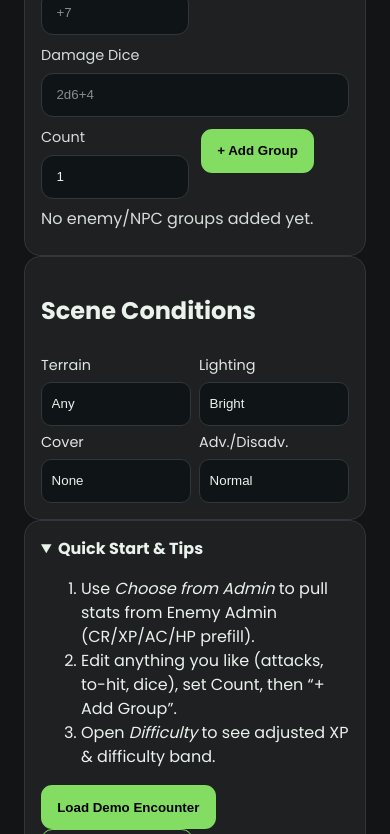
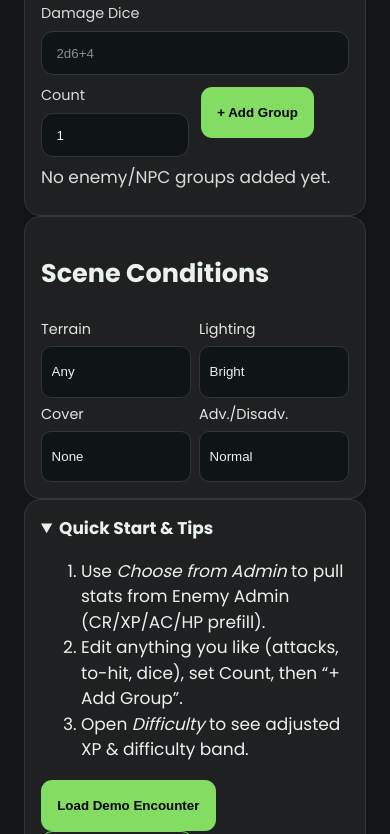
Before and after one commit to MperorPenguin/DM_Tool, a website: page encounters/encounters/index.html in a window 390 px wide. Shown: the part 1166-2000 px from the top of the page. Drawn offline with Linux system fonts and the light colour scheme.

Commit message:
Update theme.css

```diff
--- a/CSS/theme.css
+++ b/CSS/theme.css
@@ -1,38 +1,48 @@
 /* ===================================================================
    DocumentsTabletopPals · Central Theme (Base Alpha)
-   Visuals + global containment/sizing + mobile polish
+   Visuals + containment + mobile polish
    =================================================================== */
 
 @import url('https://fonts.googleapis.com/css2?family=Poppins:wght@300;400;600;700&display=swap');
 
 /* -------------------- Design Tokens -------------------- */
 :root{
+  /* Brand */
   --color-primary:     #84dd63;
   --color-primary-600: #6baa75;
   --color-primary-700: #4a7b57;
 
+  /* Surfaces & text */
   --color-surface-1:   #121416;
   --color-surface-2:   #1b2024;
   --color-border:      #30363d;
   --color-text:        #eaf2ec;
   --input-bg:          #0f1517;
 
+  /* Typography */
   --font-body: Poppins, system-ui, -apple-system, "Segoe UI", Roboto, Arimo, Helvetica, Arial, sans-serif;
 
-  /* Shared control dimensions (visual baselines) */
+  /* Shared control dims (visual baselines) */
   --control-height: 2.75rem;
   --control-radius: 12px;
   --control-pad-x: .9rem;
   --control-pad-y: .55rem;
 
-  /* Grid gap defaults (modules can override locally) */
+  /* Layout spacing helpers */
+  --container-pad: 16px;
   --grid-gap: 1rem;
   --grid-gap-compact: .75rem;
+
+  /* Mobile safe areas (iOS notch) */
+  --safe-top: env(safe-area-inset-top, 0px);
+  --safe-right: env(safe-area-inset-right, 0px);
+  --safe-bottom: env(safe-area-inset-bottom, 0px);
+  --safe-left: env(safe-area-inset-left, 0px);
 
   color-scheme: dark;
 }
 
-/* Global body font */
+/* Global font */
 html body { font-family: var(--font-body) !important; }
 
 /* Accessible focus ring */
@@ -46,19 +56,14 @@ html body { font-family: var(--font-body) !important; }
 /* 2) Page background & text */
 html, body { background: var(--color-surface-1); color: var(--color-text); }
 
-/* 3) Cards/panels baseline */
+/* 3) Cards/panels baseline & containment */
 .card, .panel { background: var(--color-surface-2); border: 1px solid var(--color-border); }
-
-/* 4) Anything inside a card should not overflow its area */
 .card * { max-width: 100%; }
-.card img, .card svg, .card video, .card canvas, .card iframe {
-  display: block; max-width: 100%; height: auto;
-}
-/* Clip runaway content, but prefer not to clip focus rings */
+.card img, .card svg, .card video, .card canvas, .card iframe { display:block; max-width:100%; height:auto; }
 .card { overflow: hidden; }
 @supports (overflow: clip) { .card { overflow: clip; } }
 
-/* 5) Common wrappers let children shrink instead of overflow */
+/* 4) Common wrappers let children shrink instead of overflow */
 .grid > *, .row > *, .actions > *, .bar > *, header .actions > * { min-width: 0; max-width: 100%; }
 
 /* -------------------- Controls (platform-wide visuals & sizing) -------------------- */
@@ -73,15 +78,10 @@ input, select, textarea {
   box-shadow: none;
   background-clip: padding-box;
 }
-.field > input, .field > select, .field > textarea {
-  width: 100%; max-width: 100%; min-width: 0;
-}
+.field > input, .field > select, .field > textarea { width:100%; max-width:100%; min-width:0; }
+input::placeholder, textarea::placeholder { color: color-mix(in srgb, var(--color-text) 55%, transparent); }
 
-input::placeholder, textarea::placeholder {
-  color: color-mix(in srgb, var(--color-text) 55%, transparent);
-}
-
-select {
+select{
   padding-right: 2.25rem;
   appearance: none; -webkit-appearance: none; -moz-appearance: none;
   overflow: hidden; text-overflow: ellipsis; white-space: nowrap;
@@ -98,15 +98,15 @@ input:hover, select:hover, textarea:hover { border-color: var(--color-primary-60
 input:active, select:active, textarea:active { border-color: var(--color-primary-700); }
 
 /* Buttons (center label, ellipsis; no overflow) */
-.btn, button {
+.btn, button{
   background: var(--color-primary);
   color: #0b0b0b;
   border: 1px solid transparent;
   border-radius: 10px;
 
-  display: inline-flex; align-items: center; justify-content: center;
-  min-width: 0; max-width: 100%;
-  white-space: nowrap; overflow: hidden; text-overflow: ellipsis;
+  display:inline-flex; align-items:center; justify-content:center;
+  min-width:0; max-width:100%;
+  white-space:nowrap; overflow:hidden; text-overflow:ellipsis;
   height: var(--control-height);
 }
 .btn:hover   { background: var(--color-primary-600); }
@@ -114,22 +114,16 @@ input:active, select:active, textarea:active { border-color: var(--color-primary
 .btn:focus-visible { outline: 2px solid var(--color-primary); outline-offset: 2px; }
 a.btn { text-decoration: none; }
 
-.btn.ghost {
-  background: transparent;
-  color: var(--color-primary);
-  border: 1px solid var(--color-primary);
-}
+.btn.ghost { background:transparent; color:var(--color-primary); border:1px solid var(--color-primary); }
 .btn.ghost:hover { background: color-mix(in srgb, var(--color-primary) 12%, transparent); }
 
 /* Actions rows never overlap; wrap when needed */
-.actions { display: flex; align-items: center; gap: .5rem; flex-wrap: wrap; }
+.actions { display:flex; align-items:center; gap:.5rem; flex-wrap:wrap; }
 
 /* -------------------- Grid utilities (safe minmax fix) -------------------- */
-/* NB: These are gentle defaults. Module CSS can still override them. */
-.grid { display: grid; gap: var(--grid-gap); }
+.grid { display:grid; gap: var(--grid-gap); }
 .grid.tight { gap: .5rem; }
 .grid.compact { gap: var(--grid-gap-compact); }
-
 .grid.cols-2 { grid-template-columns: repeat(2, minmax(0,1fr)); }
 .grid.cols-3 { grid-template-columns: repeat(3, minmax(0,1fr)); }
 .grid.cols-4 { grid-template-columns: repeat(4, minmax(0,1fr)); }
@@ -138,47 +132,116 @@ a.btn { text-decoration: none; }
 
 /* -------------------- Header / Tabs – mobile polish -------------------- */
 
-/* Sticky header for better mobile UX */
-header.wrap.bar { position: sticky; top: 0; z-index: 50; background: var(--color-surface-1); }
+/* Sticky header that respects iOS safe area */
+header.wrap.bar {
+  position: sticky; top: calc(0px + var(--safe-top)); z-index: 50;
+  background: var(--color-surface-1);
+  padding-left: calc(var(--container-pad) + var(--safe-left));
+  padding-right: calc(var(--container-pad) + var(--safe-right));
+}
 
-/* Tabs become a swipeable row on small screens (no HTML changes needed) */
+/* Tabs become a swipeable row on small screens */
+nav.tabs {
+  display:flex; gap:.5rem; flex-wrap:wrap;
+}
 @media (max-width: 900px) {
   nav.tabs {
-    display: block;
-    overflow-x: auto;
-    white-space: nowrap;
+    display:block;
+    overflow-x:auto;
+    white-space:nowrap;
     -webkit-overflow-scrolling: touch;
     scrollbar-width: thin;
-    padding-bottom: .25rem;
+    padding-bottom:.25rem;
     mask-image: linear-gradient(90deg, transparent 0, #000 1rem, #000 calc(100% - 1rem), transparent 100%);
   }
   nav.tabs .tab {
-    display: inline-flex;
-    margin-right: .5rem;
+    display:inline-flex;
+    margin-right:.5rem;
     scroll-snap-align: start;
   }
 }
 
-/* -------------------- Optional burger (CSS-only styling)
-   To activate: add <button class="burger btn ghost" aria-expanded="false"></button>
-   near your nav in the header. Toggling aria-expanded=true can be done by tiny JS,
-   but the styles below are ready and harmless if the button doesn’t exist. */
-.burger {
+/* -------------------- Optional burger (CSS-ready)
+   Add: <button class="burger btn ghost" aria-expanded="false" aria-label="Menu"></button>
+   near your header actions. This CSS animates a slide-down tabs drawer on mobile. */
+
+.burger{
   --burger-size: 24px;
   position: relative;
   width: calc(var(--burger-size) + 18px);
   padding-inline: .75rem;
+  display:none; /* hidden on wide screens by default */
 }
-.burger::before, .burger::after, .burger span {
-  content: ""; display: block; height: 2px; background: currentColor; border-radius: 2px;
+.burger::before, .burger::after, .burger span{
+  content:""; display:block; height:2px; background: currentColor; border-radius:2px;
 }
-.burger::before { width: var(--burger-size); margin: 6px 0 4px; }
-.burger span    { width: var(--burger-size); }
-.burger::after  { width: var(--burger-size); margin: 4px 0 6px; }
+.burger::before{ width:var(--burger-size); margin:6px 0 4px }
+.burger span   { width:var(--burger-size) }
+.burger::after { width:var(--burger-size); margin:4px 0 6px }
 
-@media (min-width: 901px) { .burger { display: none; } }
-/* If you later add a class on <body> like .nav-collapsed, you can hide tabs */
-/* body.nav-collapsed nav.tabs { display: none; } */
+@media (max-width: 900px) {
+  .burger{ display:inline-flex; }
+  /* Off-canvas-ish tabs: collapsed by default on small screens */
+  header.wrap.bar nav.tabs {
+    position: fixed;
+    left: 0; right: 0;
+    top: calc(56px + var(--safe-top));      /* typical header height */
+    max-height: 60vh; overflow-y: auto;
+    background: var(--color-surface-1);
+    border-bottom: 1px solid var(--color-border);
+    padding: .5rem calc(var(--container-pad) + var(--safe-right)) .75rem calc(var(--container-pad) + var(--safe-left));
+    transform: translateY(-110%);
+    transition: transform .2s ease;
+  }
+  /* Open state: modern browsers using :has() */
+  @supports selector(header:has(.burger)) {
+    header.wrap.bar:has(.burger[aria-expanded="true"]) nav.tabs { transform: translateY(0); }
+  }
+  /* Open state fallback: add body.nav-open via tiny JS (below) */
+  body.nav-open header.wrap.bar nav.tabs { transform: translateY(0); }
+}
+
+/* -------------------- Mobile-responsive tokens -------------------- */
+
+/* Tablets / small laptops */
+@media (max-width: 1024px) {
+  :root{
+    --container-pad: 14px;
+    --grid-gap: .875rem;
+    --grid-gap-compact: .625rem;
+  }
+}
+
+/* Phones (portrait) */
+@media (max-width: 768px) {
+  :root{
+    --control-height: 3rem;
+    --control-radius: 14px;
+    --control-pad-x: 1rem;
+    --control-pad-y: .6rem;
+    --container-pad: 12px;
+  }
+  body{ font-size: clamp(15px, 3.6vw, 16.5px); }
+}
+
+/* Small phones */
+@media (max-width: 420px) {
+  :root{
+    --control-height: 3.2rem;
+    --container-pad: 10px;
+  }
+  body{ font-size: clamp(16px, 4.4vw, 17px); }
+}
+
+/* Touch comfort (coarse pointers): a tad more padding */
+@media (pointer: coarse) {
+  :root{ --control-pad-y: .7rem; }
+}
+
+/* Reduced motion */
+@media (prefers-reduced-motion: reduce){
+  * { animation: none !important; transition: none !important; }
+}
 
 /* -------------------- Legacy aliases (back-compat) -------------------- */
 :root{
```
